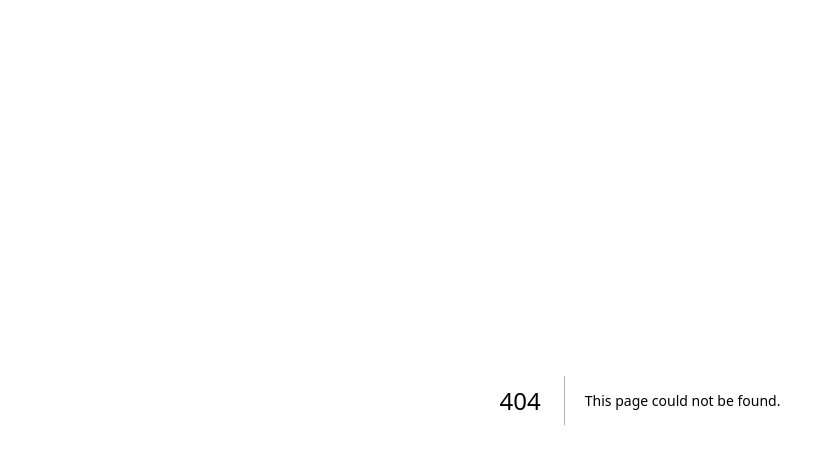
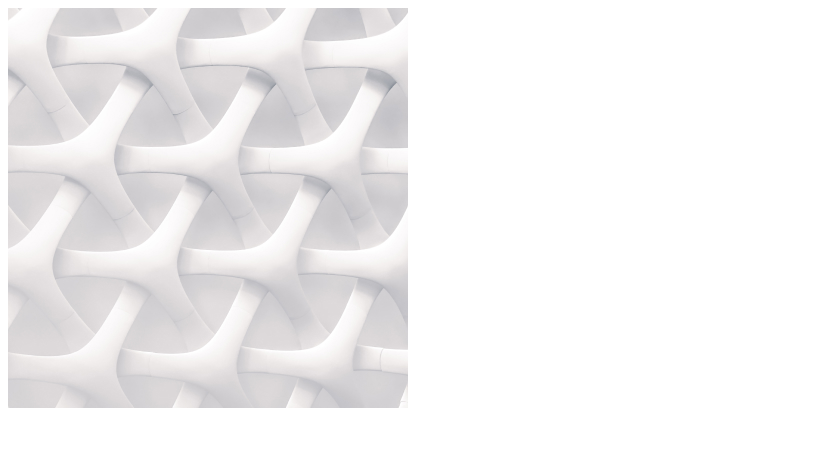
Before and after one commit to victorlhp/nextblog, a Next.js app: page /profile in a window 1280 px wide. Before the commit this address had no page. Shown: the top 464 px of the page, without its empty margins (0-835 px from the left). Built offline with nearby package versions, Linux system fonts and the light colour scheme.

Commit message:
adiciona Head nas páginas /profile e /posts/first-post

```diff
--- a/pages/posts/first-post.js
+++ b/pages/posts/first-post.js
@@ -1,8 +1,12 @@
 import Link from 'next/link';
+import Head from 'next/head';
 
 export default function FirstPost() {
     return (
     <>
+      <Head>
+        <title>First Post</title>
+      </Head>
     <h1>Te amo Lara</h1>
     <h2>
         <Link href="/">Back to Home</Link>
--- /dev/null
+++ b/pages/profile.js
@@ -0,0 +1,18 @@
+import Image from 'next/image';
+import Head from 'next/head';
+export default function Profile() {
+    return ( <>
+    <Head>
+    <title>Profile</title>
+  </Head>
+
+  <Image
+    src="/images/profile.jpg" // Route of the image file
+    height={400} // Desired size with correct aspect ratio
+    width={400} // Desired size with correct aspect ratio
+    alt="Your Name"
+
+  />
+  </>
+  )
+}
```
